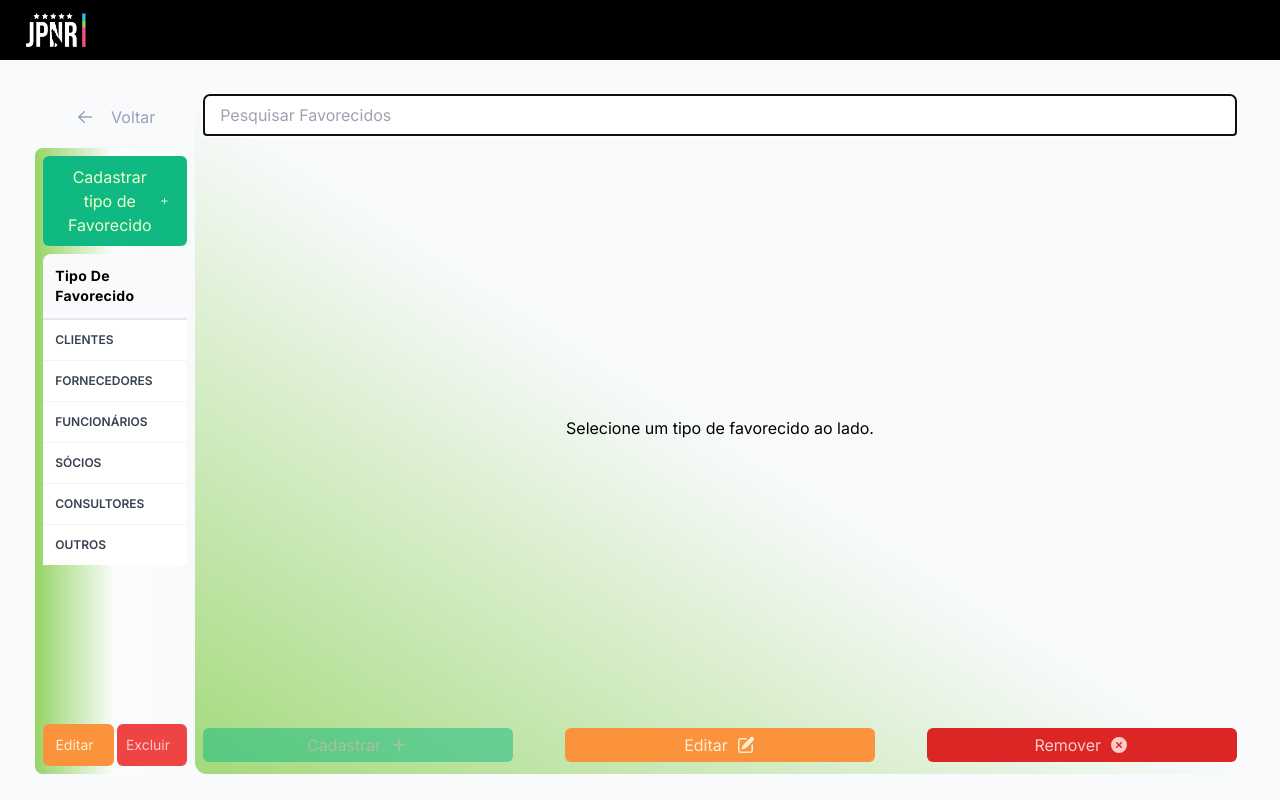
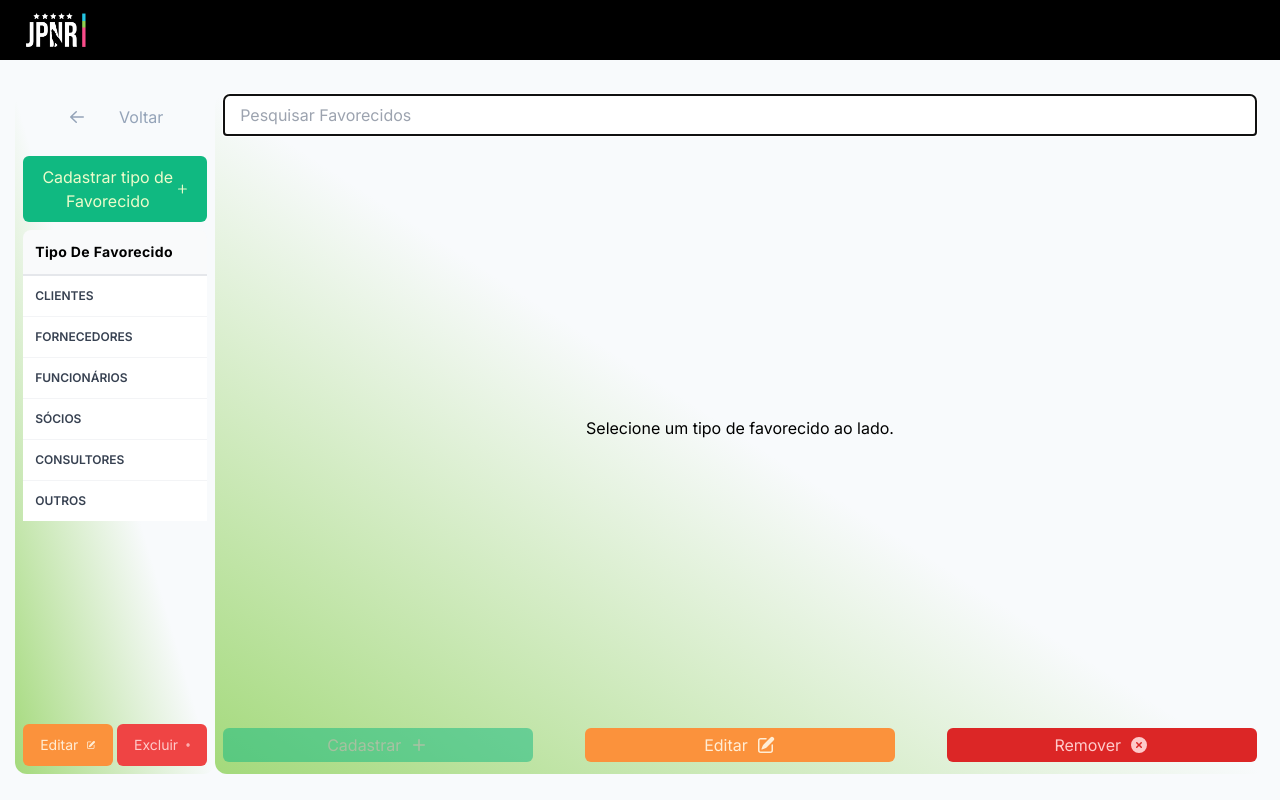
Before and after one commit to GuilhermeSSx/erp-gestao-despesas, a Next.js app: page /modulos/cadastros/favorecidos in a window 1280 px wide. Built offline with nearby package versions, Linux system fonts and the light colour scheme; no server answers.

Commit message:
Alinhamento, menu lateral esquerdo arrumado layout

```diff
--- a/src/app/(auth-routes)/page.tsx
+++ b/src/app/(auth-routes)/page.tsx
@@ -4,7 +4,7 @@ import { useRouter } from "next/navigation";
 import { SyntheticEvent, useState, useEffect, useRef } from "react";
 import LoginLogo from "../assets/jpnr-login.png";
 import Image from "next/image";
-import { toast } from 'react-toastify';
+import { Slide, toast } from 'react-toastify';
 import "react-toastify/dist/ReactToastify.css";
 import { enc, AES } from 'crypto-js'; // Importa as funções necessárias do crypto-js
 
@@ -83,13 +83,14 @@ export default function Login() {
       router.replace('/modulos');
       toast.success('Login efetuado com sucesso!', {
         position: "top-center",
-        autoClose: 3200,
+        transition: Slide,
+        autoClose: 1700,
         hideProgressBar: false,
         closeOnClick: true,
-        pauseOnHover: true,
-        draggable: true,
+        draggable: false,
         progress: undefined,
-        theme: "light",
+        theme: "dark",
+        className: "mt-[50px]"
       });
       setErrorMessage(null);
     }
--- a/src/app/(private-routes)/modulos/cadastros/favorecidos/page.tsx
+++ b/src/app/(private-routes)/modulos/cadastros/favorecidos/page.tsx
@@ -152,17 +152,18 @@ export default function Favorecidos() {
 
     return (
         <div className="fixed w-screen h-[calc(100vh-60px)] flex bg-slate-50 justify-center items-center">
-            <div className='flex flex-col h-[92%] w-[12%] min-w-[160px] mt-2 rounded-xl '>
 
-                <Link href={'/modulos/cadastros'} title="voltar" className='h-fit'>
+            <div className='mt-2 w-[12%] min-w-[200px]  h-[92%] flex flex-col bg-gradient-to-bl from-[#86868600] via-[#eb090900] to-[#8ed15acb] rounded-xl'>
+
+                <Link href={'/modulos/cadastros'} title="voltar">
                     <div className='group flex justify-center items-center py-2 md:px-4 border border-transparent text-base rounded-md hover:bg-slate-200 text-slate-400'>
-                        <ArrowLeftIcon className="mr-4 h-7 w-5 text-center" aria-hidden="true" />
+                        <ArrowLeftIcon className="mr-8 h-7 w-5 text-center" aria-hidden="true" />
                         <span className='hidden md:block'>Voltar</span>
                     </div>
                 </Link>
 
                 {/* Cadastro Tipo */}
-                <div className='pb-1 mt-2 w-full h-full flex flex-col bg-gradient-to-r from-[#8ed15aec] via-[#ffffff80] to-[#80797802] px-2 rounded-lg'>
+                <div className='pb-1 mt-2 w-full h-full flex flex-col px-2 rounded-lg'>
 
                     <div className='h-fit'>
                         <button
```
